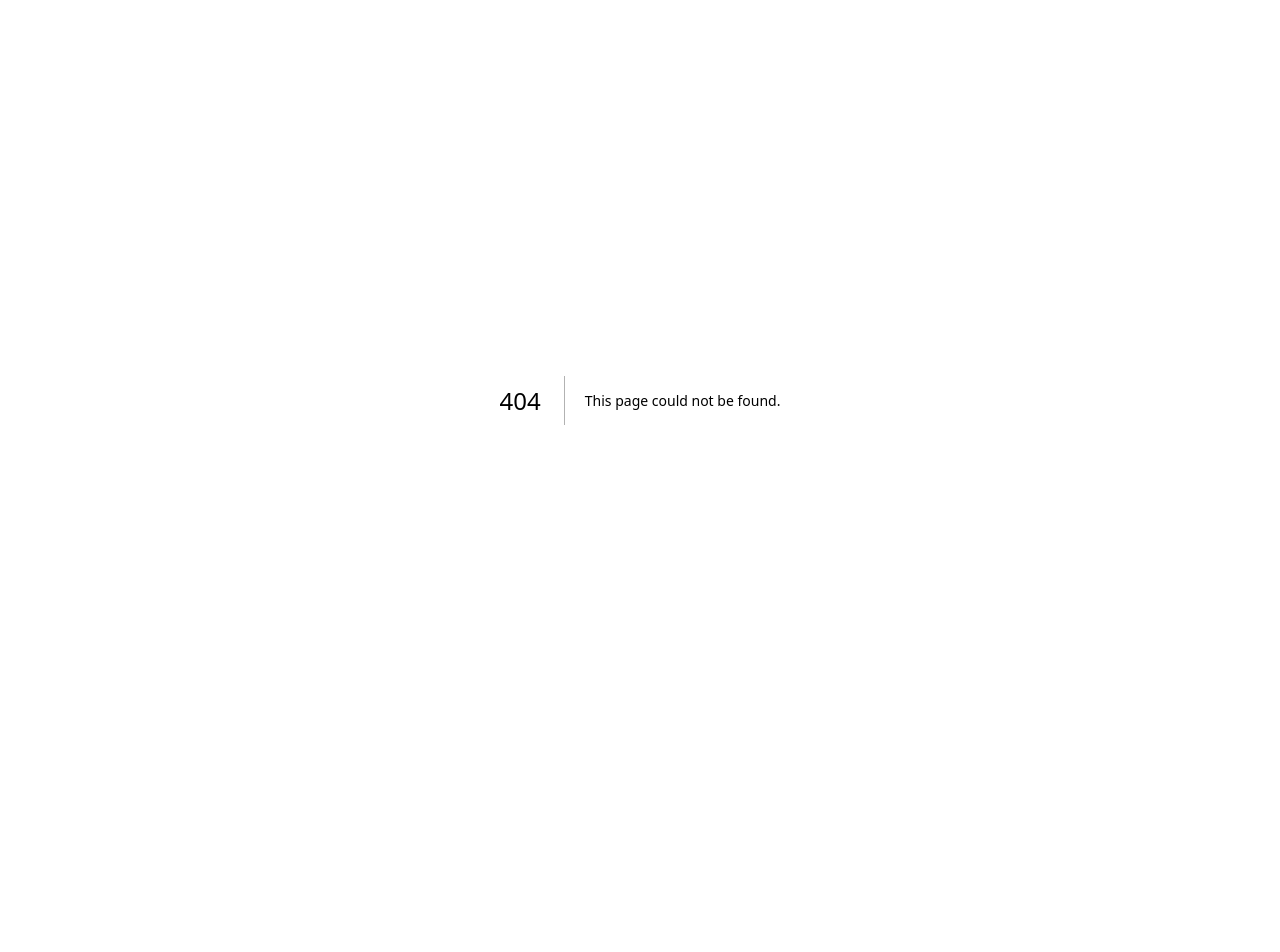
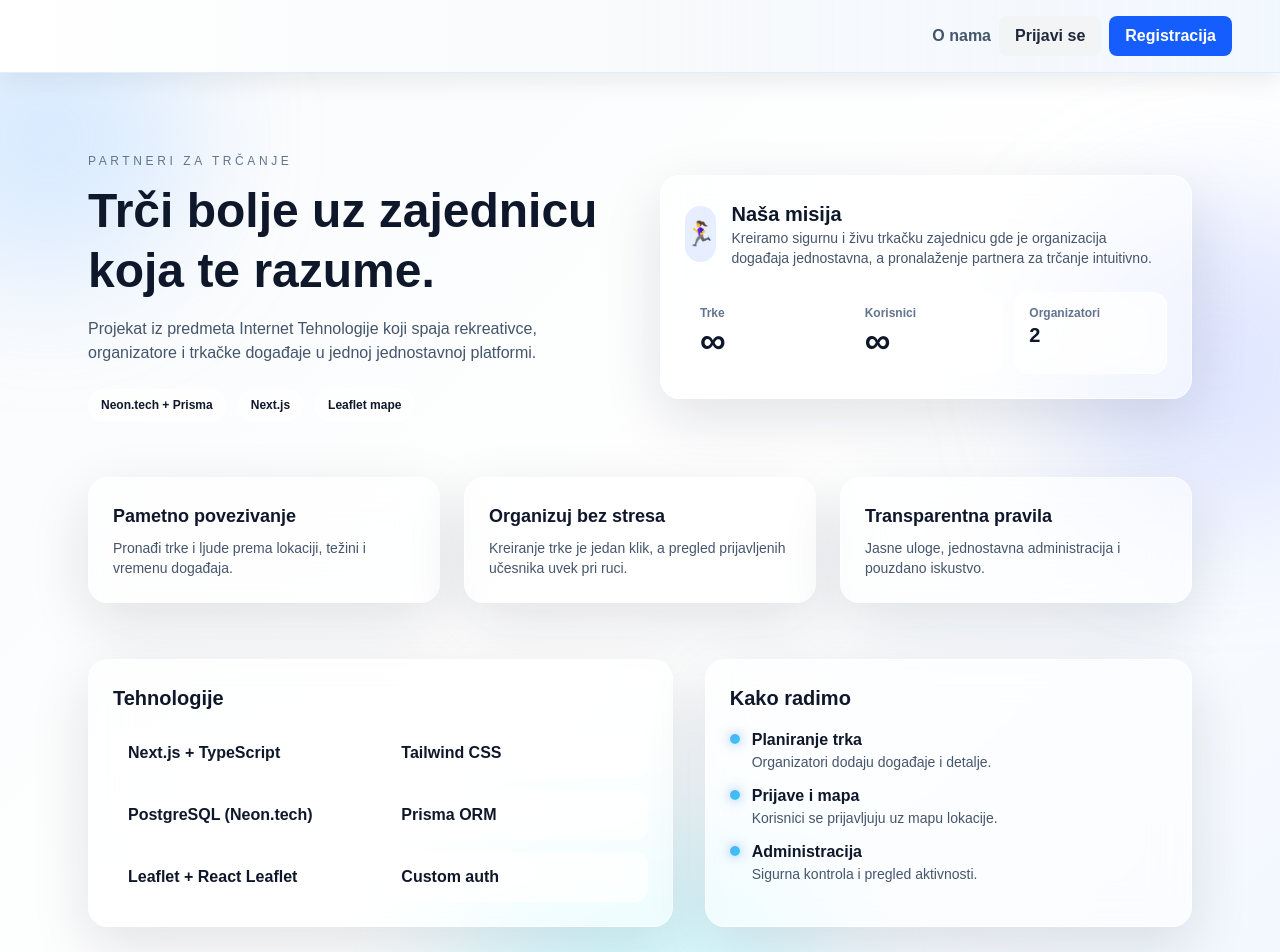
Before and after one commit to elab-development/internet-tehnologije-2025-partneri_za_trcanje_dukan_zorka, a Next.js app: page /about in a window 1280 px wide. Before the commit this address had no page. Shown: the top 952 px of the page. Before the commit the page ends 800 px from the top, so only its background shows below. Built offline with nearby package versions, Linux system fonts and the light colour scheme.

Commit message:
dodata o nama stranica

```diff
--- /dev/null
+++ b/app/about/page.tsx
@@ -0,0 +1,207 @@
+'use client';
+import { useEffect, useState } from 'react';
+import Navbar from '../components/Navbar';
+
+export default function About() {
+  const [currentUser, setCurrentUser] = useState<{ ime: string } | null>(null);
+
+  useEffect(() => {
+    const saved = localStorage.getItem('currentUser');
+    if (saved) {
+      const user = JSON.parse(saved);
+      setCurrentUser(user);
+    }
+  }, []);
+
+  return (
+    <main className="min-h-screen bg-linear-to-br from-slate-50 via-white to-blue-50 text-slate-900">
+      <Navbar currentUser={currentUser} />
+
+      <div className="relative overflow-hidden">
+        <div className="pointer-events-none absolute -top-20 -left-24 h-72 w-72 rounded-full bg-blue-300/30 blur-3xl" />
+        <div className="pointer-events-none absolute top-32 -right-24 h-80 w-80 rounded-full bg-indigo-300/30 blur-3xl" />
+        <div className="pointer-events-none absolute bottom-0 left-1/2 h-96 w-96 -translate-x-1/2 rounded-full bg-cyan-200/40 blur-3xl" />
+
+        <div className="max-w-6xl mx-auto px-6 py-14 md:py-20">
+          <section className="grid gap-10 md:grid-cols-2 items-center">
+            <div className="animate-fade-in">
+              <p className="text-xs uppercase tracking-[0.3em] text-slate-500">Partneri za trčanje</p>
+              <h1 className="mt-3 text-4xl md:text-5xl font-black leading-tight">
+                Trči bolje uz zajednicu koja te razume.
+              </h1>
+              <p className="mt-4 text-slate-600">
+                Projekat iz predmeta Internet Tehnologije koji spaja rekreativce, organizatore i
+                trkačke događaje u jednoj jednostavnoj platformi.
+              </p>
+              <div className="mt-6 flex flex-wrap gap-3">
+                <span className="glass-pill">Neon.tech + Prisma</span>
+                <span className="glass-pill">Next.js</span>
+                <span className="glass-pill">Leaflet mape</span>
+              </div>
+            </div>
+
+            <div className="glass-card animate-fade-in-up">
+              <div className="flex items-center gap-4">
+                <div className="h-14 w-14 rounded-2xl bg-blue-600/10 flex items-center justify-center text-2xl">
+                  🏃‍♀️
+                </div>
+                <div>
+                  <h2 className="text-xl font-bold">Naša misija</h2>
+                  <p className="text-slate-600 text-sm">
+                    Kreiramo sigurnu i živu trkačku zajednicu gde je organizacija događaja jednostavna,
+                    a pronalaženje partnera za trčanje intuitivno.
+                  </p>
+                </div>
+              </div>
+
+              <div className="mt-6 grid grid-cols-3 gap-3">
+                <div className="glass-mini">
+                  <p className="text-xs text-slate-500">Trke</p>
+                  <p className="text-4xl font-bold">∞</p>
+                </div>
+                <div className="glass-mini">
+                  <p className="text-xs text-slate-500">Korisnici</p>
+                  <p className="text-4xl font-bold">∞</p>
+                </div>
+                <div className="glass-mini">
+                  <p className="text-xs text-slate-500">Organizatori</p>
+                  <p className="text-xl font-bold">2</p>
+                </div>
+              </div>
+            </div>
+          </section>
+
+          <section className="mt-14 grid gap-6 md:grid-cols-3">
+            <div className="glass-card hover-float">
+              <h3 className="font-bold text-lg">Pametno povezivanje</h3>
+              <p className="text-slate-600 mt-2 text-sm">
+                Pronađi trke i ljude prema lokaciji, težini i vremenu događaja.
+              </p>
+            </div>
+            <div className="glass-card hover-float">
+              <h3 className="font-bold text-lg">Organizuj bez stresa</h3>
+              <p className="text-slate-600 mt-2 text-sm">
+                Kreiranje trke je jedan klik, a pregled prijavljenih učesnika uvek pri ruci.
+              </p>
+            </div>
+            <div className="glass-card hover-float">
+              <h3 className="font-bold text-lg">Transparentna pravila</h3>
+              <p className="text-slate-600 mt-2 text-sm">
+                Jasne uloge, jednostavna administracija i pouzdano iskustvo.
+              </p>
+            </div>
+          </section>
+
+          <section className="mt-14 grid gap-8 md:grid-cols-[1.2fr_1fr]">
+            <div className="glass-card">
+              <h2 className="text-xl font-bold">Tehnologije</h2>
+              <div className="mt-4 grid gap-3 md:grid-cols-2">
+                <div className="glass-mini">Next.js + TypeScript</div>
+                <div className="glass-mini">Tailwind CSS</div>
+                <div className="glass-mini">PostgreSQL (Neon.tech)</div>
+                <div className="glass-mini">Prisma ORM</div>
+                <div className="glass-mini">Leaflet + React Leaflet</div>
+                <div className="glass-mini">Custom auth</div>
+              </div>
+            </div>
+            <div className="glass-card">
+              <h2 className="text-xl font-bold">Kako radimo</h2>
+              <div className="mt-4 space-y-3">
+                <div className="flex gap-3">
+                  <span className="step-dot" />
+                  <div>
+                    <p className="font-semibold">Planiranje trka</p>
+                    <p className="text-sm text-slate-600">Organizatori dodaju događaje i detalje.</p>
+                  </div>
+                </div>
+                <div className="flex gap-3">
+                  <span className="step-dot" />
+                  <div>
+                    <p className="font-semibold">Prijave i mapa</p>
+                    <p className="text-sm text-slate-600">Korisnici se prijavljuju uz mapu lokacije.</p>
+                  </div>
+                </div>
+                <div className="flex gap-3">
+                  <span className="step-dot" />
+                  <div>
+                    <p className="font-semibold">Administracija</p>
+                    <p className="text-sm text-slate-600">Sigurna kontrola i pregled aktivnosti.</p>
+                  </div>
+                </div>
+              </div>
+            </div>
+          </section>
+
+          <section className="mt-16 glass-card flex flex-col md:flex-row items-center justify-between gap-6">
+            <div>
+              <h2 className="text-2xl font-bold">Pridruži se zajednici</h2>
+              <p className="text-slate-600 mt-2">
+                Ubrzaj svoj napredak, pronađi inspiraciju i trči sa društvom.
+              </p>
+              <p className="text-xs text-slate-500 mt-3">Autori: Nikola Dukić, Ognjen Zorkić, 2026.</p>
+            </div>
+            <div className="flex gap-3">
+              <span className="glass-pill">Sigurna prijava</span>
+              <span className="glass-pill">Laka organizacija</span>
+            </div>
+          </section>
+        </div>
+      </div>
+
+      <style jsx global>{`
+        @keyframes fade-in {
+          from { opacity: 0; transform: translateY(8px); }
+          to { opacity: 1; transform: translateY(0); }
+        }
+        @keyframes fade-in-up {
+          from { opacity: 0; transform: translateY(16px); }
+          to { opacity: 1; transform: translateY(0); }
+        }
+        .animate-fade-in { animation: fade-in 0.6s ease both; }
+        .animate-fade-in-up { animation: fade-in-up 0.8s ease both; }
+        .glass-card {
+          background: rgba(255, 255, 255, 0.55);
+          border: 1px solid rgba(255, 255, 255, 0.7);
+          backdrop-filter: blur(18px);
+          border-radius: 20px;
+          padding: 24px;
+          box-shadow: 0 20px 60px rgba(15, 23, 42, 0.12);
+        }
+        .glass-mini {
+          background: rgba(255, 255, 255, 0.6);
+          border: 1px solid rgba(255, 255, 255, 0.8);
+          backdrop-filter: blur(14px);
+          border-radius: 14px;
+          padding: 12px 14px;
+          font-weight: 600;
+          color: #0f172a;
+        }
+        .glass-pill {
+          background: rgba(255, 255, 255, 0.65);
+          border: 1px solid rgba(255, 255, 255, 0.85);
+          backdrop-filter: blur(10px);
+          border-radius: 999px;
+          padding: 6px 12px;
+          font-size: 12px;
+          font-weight: 700;
+          color: #0f172a;
+        }
+        .step-dot {
+          width: 10px;
+          height: 10px;
+          margin-top: 6px;
+          border-radius: 999px;
+          background: linear-gradient(135deg, #60a5fa, #22d3ee);
+          box-shadow: 0 0 12px rgba(59, 130, 246, 0.6);
+        }
+        .hover-float {
+          transition: transform 200ms ease, box-shadow 200ms ease;
+        }
+        .hover-float:hover {
+          transform: translateY(-4px);
+          box-shadow: 0 24px 70px rgba(14, 165, 233, 0.18);
+        }
+      `}</style>
+    </main>
+  );
+}
```
